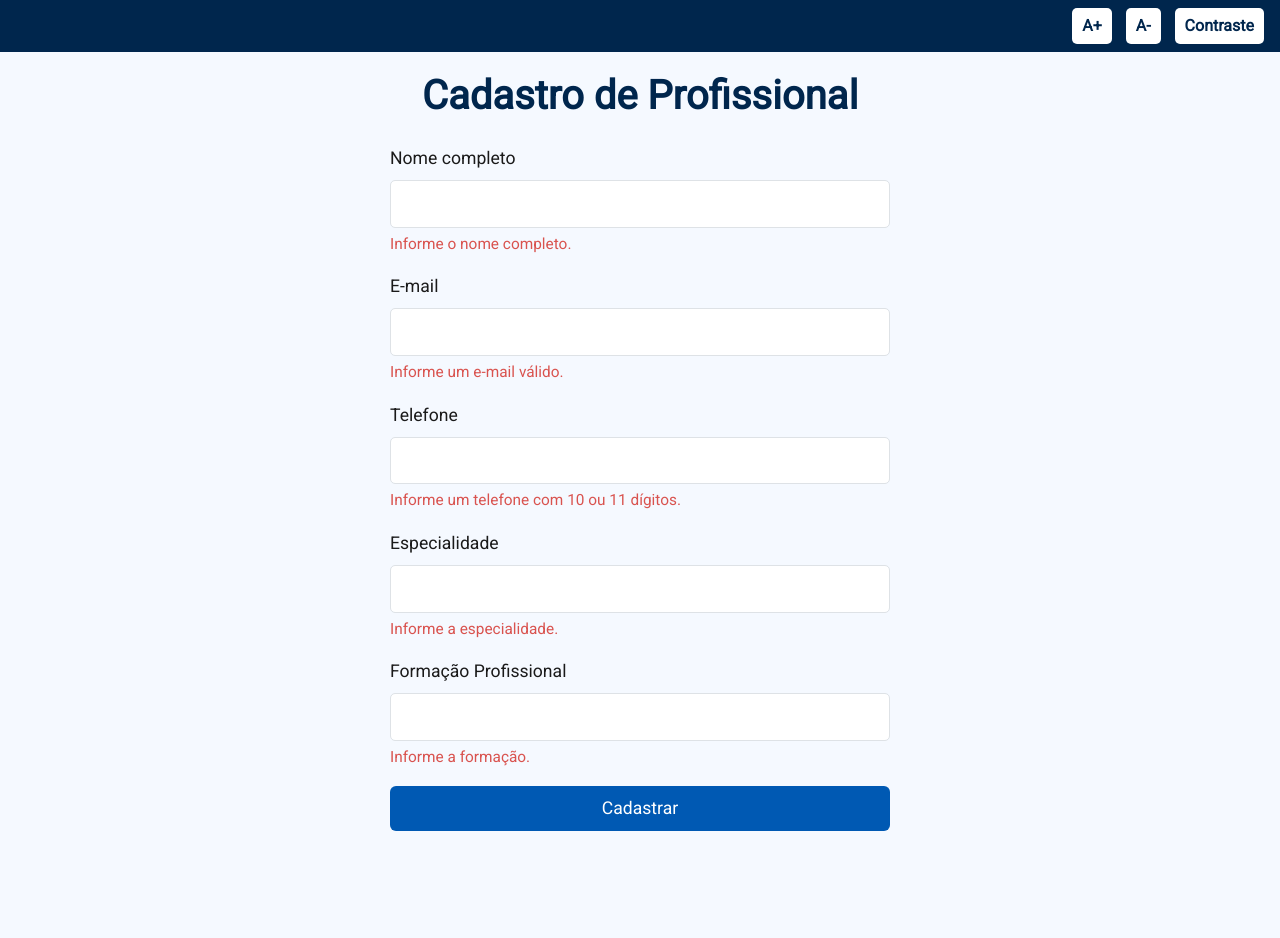
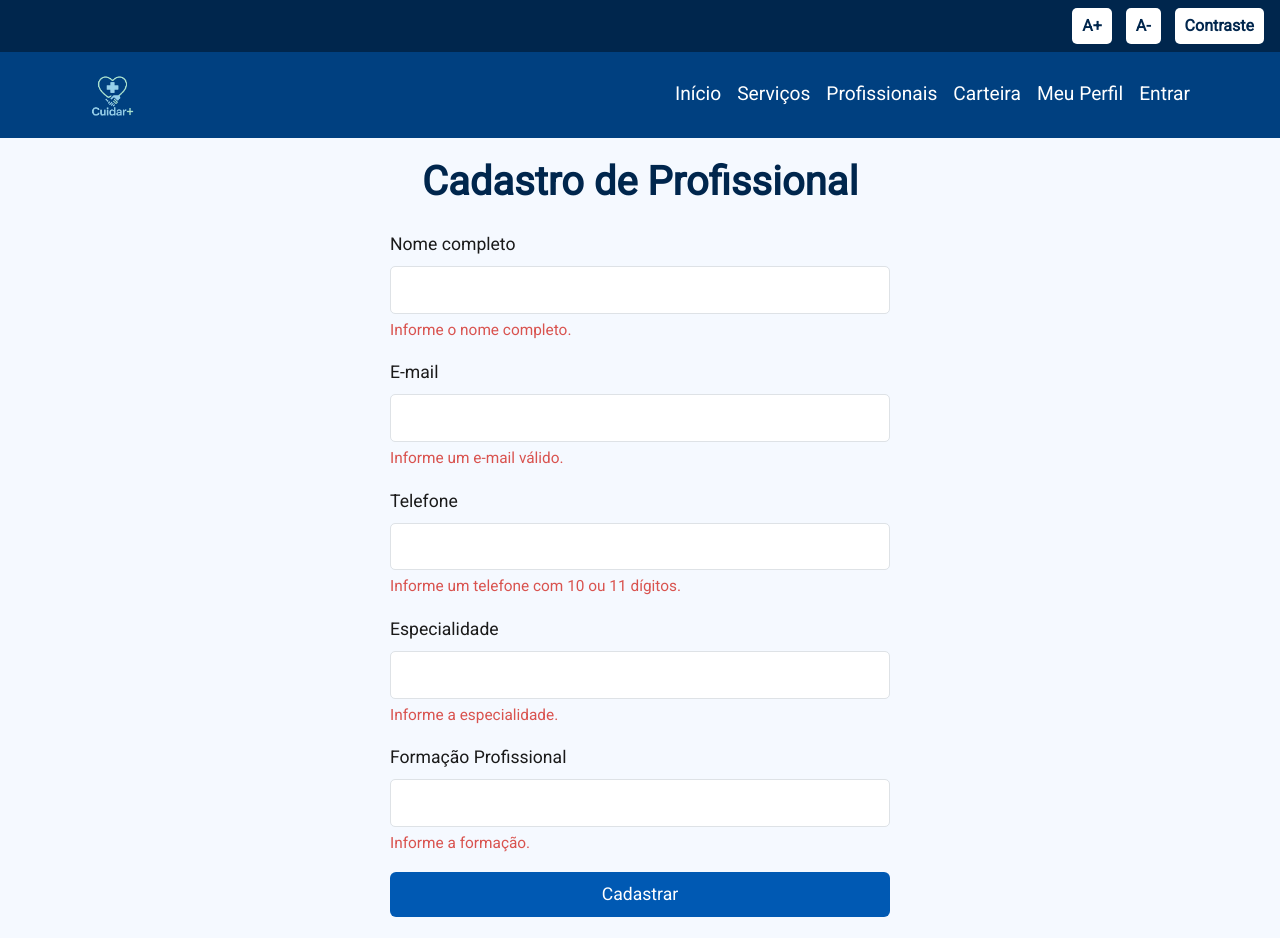
Before and after one commit to alehsm/CuidarMais, a plain HTML site: page cadastro-profissional.html in a window 1280 px wide. Before the commit the page ends 852 px from the top, so only its background shows below. Drawn offline with nearby package versions, Linux system fonts and the light colour scheme.

Commit message:
Atualiza navbar com logomarca em todas as páginas

```diff
--- a/cadastro-profissional.html
+++ b/cadastro-profissional.html
@@ -19,7 +19,6 @@
   </style>
 </head>
 <body>
-
   <!-- Barra de Acessibilidade -->
   <div class="acessibilidade-bar" role="region" aria-label="Barra de acessibilidade">
     <button onclick="aumentarFonte()" aria-label="Aumentar fonte">A+</button>
@@ -27,6 +26,29 @@
     <button onclick="alternarContraste()" aria-label="Ativar ou desativar alto contraste">Contraste</button>
     <span class="sr-only" aria-live="polite" id="feedbackAcessibilidade"></span>
   </div>
+
+  <!-- Navbar -->
+  <nav class="navbar navbar-expand-lg navbar-dark">
+    <div class="container">
+      <a class="navbar-brand" href="index.html">
+        <img src="img/Logomarca/LOGO-CUIDAR-MAIS.png" alt="Cuidar+" style="height: 60px; max-height: 60px;">
+      </a>
+      <button class="navbar-toggler" type="button" data-bs-toggle="collapse" data-bs-target="#navbarNav">
+        <span class="navbar-toggler-icon"></span>
+      </button>
+      <div class="collapse navbar-collapse justify-content-end" id="navbarNav">
+        <ul class="navbar-nav">
+          <li class="nav-item"><a class="nav-link" href="index.html">Início</a></li>
+          <li class="nav-item"><a class="nav-link" href="servicos.html">Serviços</a></li>
+          <li class="nav-item"><a class="nav-link" href="profissionais.html">Profissionais</a></li>
+          <li class="nav-item"><a class="nav-link" href="carteira.html">Carteira</a></li>
+          <li class="nav-item"><a class="nav-link active" href="perfil.html">Meu Perfil</a></li>
+          <li class="nav-item d-none" id="userEmail"><a class="nav-link disabled" href="#"></a></li>
+          <li class="nav-item" id="authAction"><a class="nav-link" href="login.html">Entrar</a></li>
+        </ul>
+      </div>
+    </div>
+  </nav>
 
   <main class="container d-flex flex-column justify-content-center align-items-center" style="min-height: 100vh;">
     <h1 class="mb-4">Cadastro de Profissional</h1>
--- a/css/style.css
+++ b/css/style.css
@@ -156,8 +156,7 @@ body.contraste textarea {
 }
 
 .navbar-brand img {
-  max-height: 100px;
+  height: auto;
+  max-height: 60px;
   width: auto;
-  height: auto;
-  padding: 4px 0;
 }
```
Also changed, not shown: cadastro.html (+23 -1 lines), carteira.html (+1 -1 lines), index.html (+1 -1 lines), login.html (+23 -1 lines), perfil.html (+2 -2 lines), profissionais.html (+1 -1 lines), servicos.html (+1 -1 lines).
